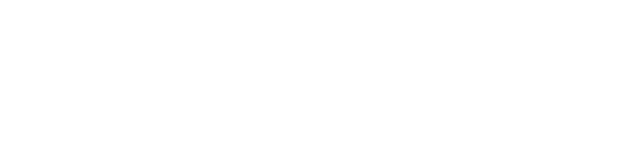
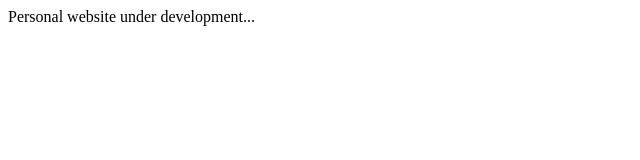
Before and after one commit to OneDestinys/OneDestinys.github.io, a plain HTML site: page index.html in a window 1280 px wide. Shown: the whole page, without its empty margins (0-640 px from the left). Drawn offline with Linux system fonts and the light colour scheme.

Commit message:
Update index.html

```diff
--- a/index.html
+++ b/index.html
@@ -4,9 +4,9 @@
     <meta charset="UTF-8">
     <meta http-equiv="X-UA-Compatible" content="IE=edge">
     <meta name="viewport" content="width=device-width, initial-scale=1.0">
-    <title>Document</title>
+    <title>Jacob's Super Not Secret Website</title>
 </head>
 <body>
-
+   Personal website under development...
 </body>
 </html>
```
